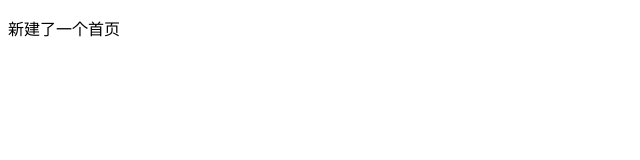
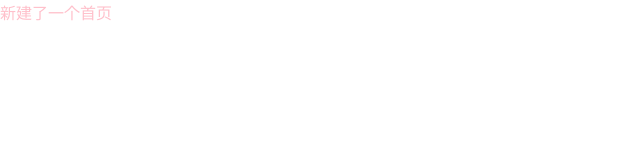
Before and after one commit to fangyi130/study-git-pull01, a plain HTML site: page index.html in a window 1280 px wide. Shown: the whole page, without its empty margins (0-640 px from the left). Drawn offline with Linux system fonts and the light colour scheme.

Commit message:
来了一只舔狗

```diff
--- /dev/null
+++ b/inde.css
@@ -0,0 +1,7 @@
+*{
+    margin: 0;
+    padding: 0;
+}
+p{
+    color: pink;
+}
--- a/index.html
+++ b/index.html
@@ -5,6 +5,7 @@
     <meta name="viewport" content="width=device-width, initial-scale=1.0">
     <meta http-equiv="X-UA-Compatible" content="ie=edge">
     <title>Document</title>
+    <link rel="stylesheet" href="./inde.css">
 </head>
 <body>
     <p>新建了一个首页</p>
```
